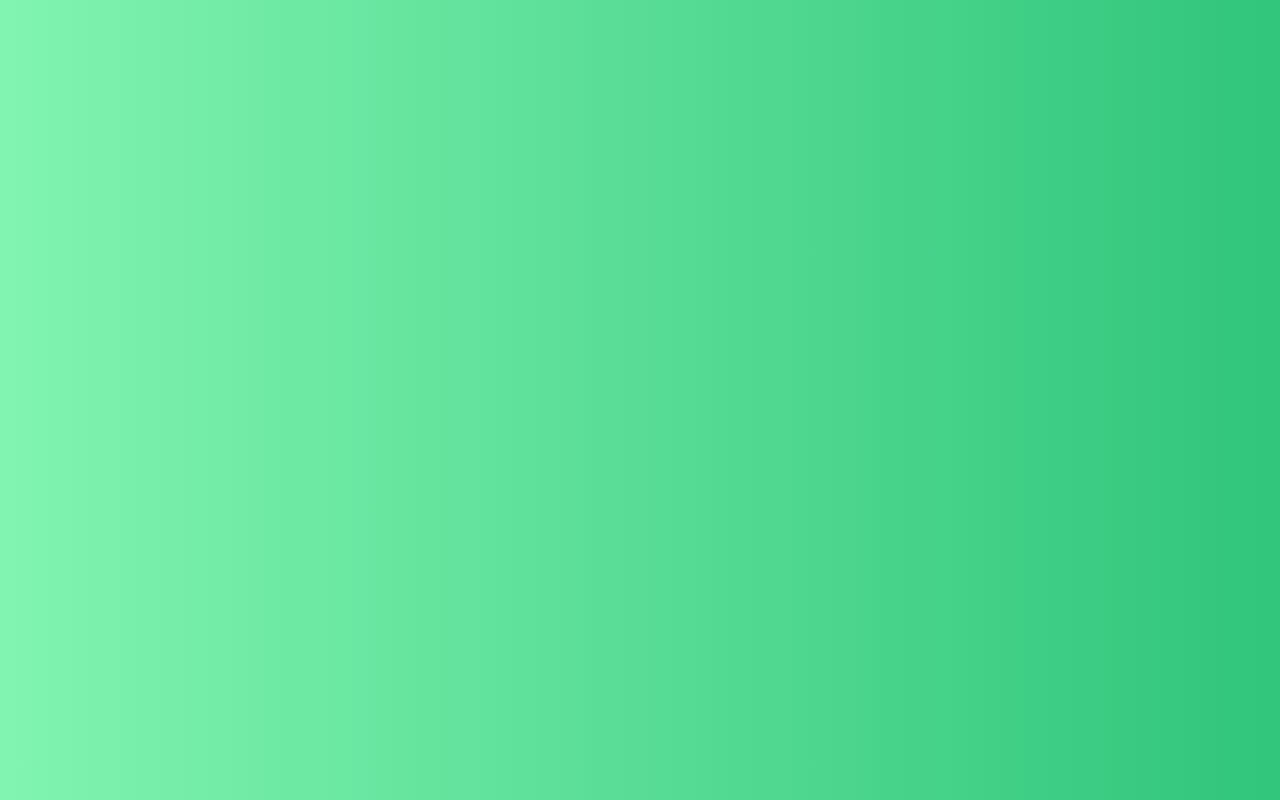
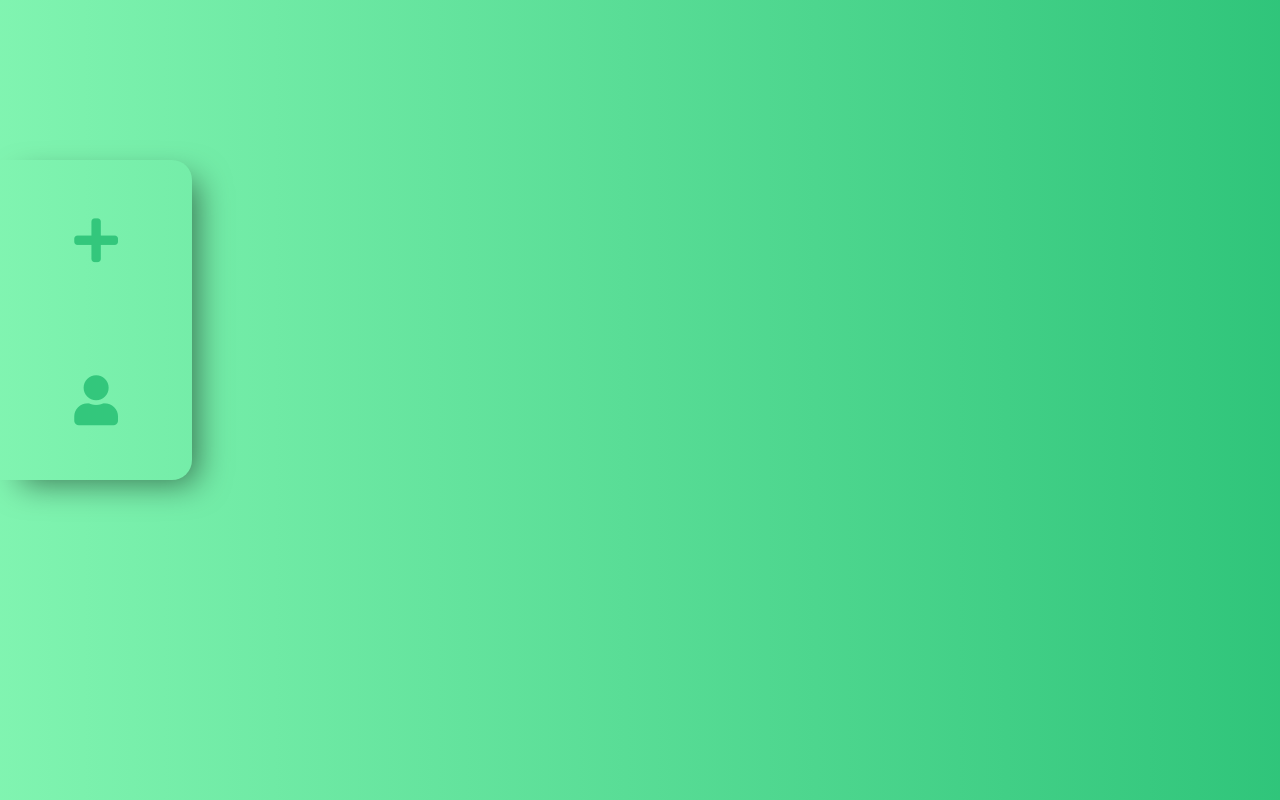
Before and after one commit to byfabe/memento_project, a Vue app in the folder frontend/memento-front/: page /#/divers in a window 1280 px wide. Built offline with nearby package versions, Linux system fonts and the light colour scheme.

Commit message:
Color menu icon Ok

```diff
--- a/frontend/memento-front/public/index.html
+++ b/frontend/memento-front/public/index.html
@@ -5,6 +5,8 @@
     <meta http-equiv="X-UA-Compatible" content="IE=edge">
     <meta name="viewport" content="width=device-width,initial-scale=1.0">
     <link rel="icon" href="<%= BASE_URL %>favicon.ico">
+    <link rel="stylesheet" href="https://pro.fontawesome.com/releases/v5.10.0/css/all.css" integrity="sha384-AYmEC3Yw5cVb3ZcuHtOA93w35dYTsvhLPVnYs9eStHfGJvOvKxVfELGroGkvsg+p" crossorigin="anonymous"/>
+    <link href="https://fonts.googleapis.com/css2?family=Roboto+Mono:ital,wght@0,100;0,200;0,300;0,400;0,500;0,600;0,700;1,100;1,200;1,300;1,400;1,500;1,600;1,700&display=swap" rel="stylesheet">
     <title><%= htmlWebpackPlugin.options.title %></title>
   </head>
   <body>
--- a/frontend/memento-front/src/App.vue
+++ b/frontend/memento-front/src/App.vue
@@ -1,13 +1,41 @@
 <template>
   <div id="nav">
-    <router-view/>
+    <router-view v-slot="{ Component }">
+      <transition name="fade" mode="out-in">
+        <component :is="Component"></component>
+      </transition>
+    </router-view>
+    <Navlink/>
   </div>
 </template>
 
+<script>
+// @ is an alias to /src
+import Navlink from '@/components/Navlink.vue'
+
+export default {
+  components: {
+    Navlink
+  }
+}
+</script>
+
 <style lang="scss">
-  * {
+* {
   box-sizing: border-box;
   margin: 0;
   padding: 0;
 }
+.fade-enter-active,
+.fade-leave-active {
+  transition: opacity 0.5s ease;
+}
+
+.fade-enter-from,
+.fade-leave-to {
+  opacity: 0;
+}
+#nav {
+  position: relative;
+}
 </style>
--- a/frontend/memento-front/src/components/Backgroundone.vue
+++ b/frontend/memento-front/src/components/Backgroundone.vue
@@ -5,29 +5,28 @@
 </template>
 
 <script>
-import { mapGetters } from "vuex";
+//import { mapGetters } from "vuex";
 export default {
   data() {
-    return {
-        workspaces: []
-    };
+    return {};
   },
   methods: {
     scrollColor(e) {
-        if (e.deltaY > 0) {
-            document.location.href = "/#/travail"
-        } else if (e.deltaY < 0) {
-            document.location.href = "/#/divers"
-        }
+      if (e.deltaY > 0) {
+        document.location.href = "/#/travail";
+      } else if (e.deltaY < 0) {
+        document.location.href = "/#/divers";
+      }
     },
   },
-  computed: {
-    ...mapGetters(["getWorkspace"]),
+  computed: {},
+  mounted: function () {
+    let iconMenu = document.querySelectorAll(".icon-menu-all");
+    for (let i = 0; i < iconMenu.length; i++) {
+      iconMenu[i].classList.remove('icon-menu2', 'icon-menu3');
+      iconMenu[i].classList.add("icon-menu");
+    }
   },
-  created: function() {
-      this.workspaces = this.getWorkspace
-      console.log(this.getWorkspace);
-  }
 };
 </script>
 
--- a/frontend/memento-front/src/components/Backgroundthree.vue
+++ b/frontend/memento-front/src/components/Backgroundthree.vue
@@ -5,29 +5,28 @@
 </template>
 
 <script>
-import { mapGetters } from "vuex";
+//import { mapGetters } from "vuex";
 export default {
   data() {
-    return {
-        workspaces: []
-    };
+    return {};
   },
   methods: {
     scrollColor(e) {
-        if (e.deltaY > 0) {
-            document.location.href = "/#/loisir"
-        } else if (e.deltaY < 0) {
-            document.location.href = "/#/travail"
-        }
+      if (e.deltaY > 0) {
+        document.location.href = "/#/loisir";
+      } else if (e.deltaY < 0) {
+        document.location.href = "/#/travail";
+      }
     },
   },
-  computed: {
-    ...mapGetters(["getWorkspace"]),
+  computed: {},
+  mounted: function () {
+    let iconMenu = document.querySelectorAll(".icon-menu-all");
+    for (let i = 0; i < iconMenu.length; i++) {
+      iconMenu[i].classList.remove("icon-menu", "icon-menu2");
+      iconMenu[i].classList.add("icon-menu3");
+    }
   },
-  created: function() {
-      this.workspaces = this.getWorkspace
-      console.log(this.getWorkspace);
-  }
 };
 </script>
 
--- a/frontend/memento-front/src/components/Backgroundtwo.vue
+++ b/frontend/memento-front/src/components/Backgroundtwo.vue
@@ -5,29 +5,28 @@
 </template>
 
 <script>
-import { mapGetters } from "vuex";
+//import { mapGetters } from "vuex";
 export default {
   data() {
-    return {
-        workspaces: []
-    };
+    return {};
   },
   methods: {
     scrollColor(e) {
-        if (e.deltaY > 0) {
-            document.location.href = "/#/divers"
-        } else if (e.deltaY < 0) {
-            document.location.href = "/#/loisir"
-        }
+      if (e.deltaY > 0) {
+        document.location.href = "/#/divers";
+      } else if (e.deltaY < 0) {
+        document.location.href = "/#/loisir";
+      }
     },
   },
-  computed: {
-    ...mapGetters(["getWorkspace"]),
+  computed: {},
+  mounted: function () {
+    let iconMenu = document.querySelectorAll(".icon-menu-all");
+    for (let i = 0; i < iconMenu.length; i++) {
+      iconMenu[i].classList.remove('icon-menu', 'icon-menu3');
+      iconMenu[i].classList.add("icon-menu2");
+    }
   },
-  created: function() {
-      this.workspaces = this.getWorkspace
-      console.log(this.getWorkspace);
-  }
 };
 </script>
 
--- /dev/null
+++ b/frontend/memento-front/src/components/Navlink.vue
@@ -0,0 +1,43 @@
+<template>
+  <div class="container-main-nav">
+    <div class="menu">
+      <a href=""><i class="fas fa-plus icon-menu icon-menu-all"></i></a>
+      <a href=""><i class="fas fa-user icon-menu icon-menu-all"></i></a>
+    </div>
+  </div>
+</template>
+
+<style lang="scss">
+.container-main-nav {
+  display: flex;
+  align-items: center;
+}
+.menu {
+  display: flex;
+  flex-direction: column;
+  justify-content: space-around;
+  align-items: center;
+  position: absolute;
+  top: 20%;
+  width: clamp(150px, 15vw, 200px);
+  height: 40%;
+  box-shadow: 13px 11px 32px -8px rgba(0, 0, 0, 0.507);
+  border-top-right-radius: 20px;
+  border-bottom-right-radius: 20px;
+}
+.icon-menu {
+  font-size: clamp(15px, 4vw, 50px);
+  color: #F78D79;
+  transition: ease-in 0.3s;
+}
+.icon-menu2 {
+  font-size: clamp(15px, 4vw, 50px);
+  color: rgba(0, 98, 128, 0.836);
+  transition: ease-in 0.2s;
+}
+.icon-menu3 {
+  font-size: clamp(15px, 4vw, 50px);
+  color: #33C77C;
+  transition: ease-in 0.3s;
+}
+</style>
--- a/frontend/memento-front/src/router/index.js
+++ b/frontend/memento-front/src/router/index.js
@@ -23,7 +23,7 @@ const routes = [
 
 const router = createRouter({
   history: createWebHashHistory(),
-  routes
+  routes,
 })
 
 export default router
```
